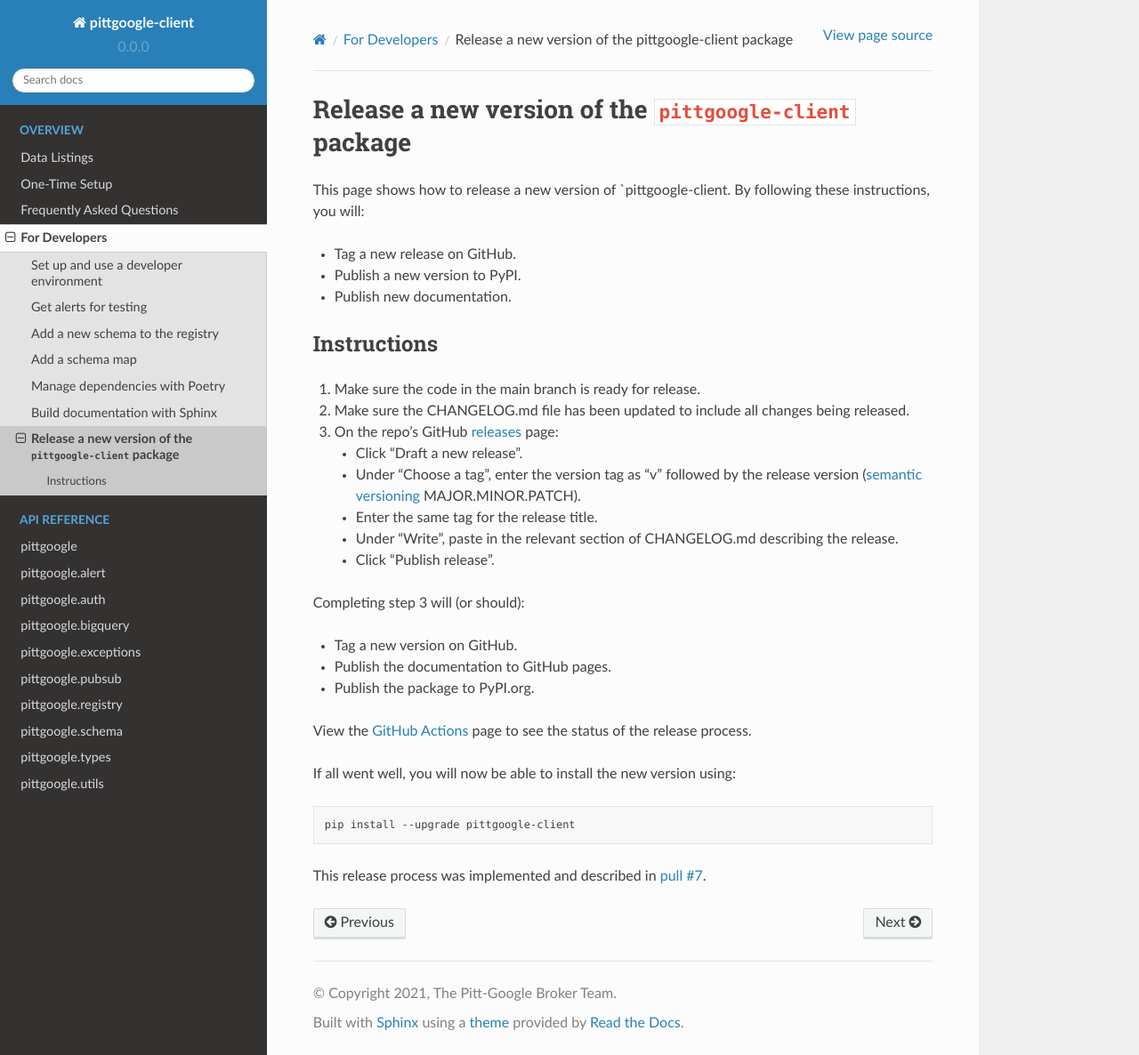
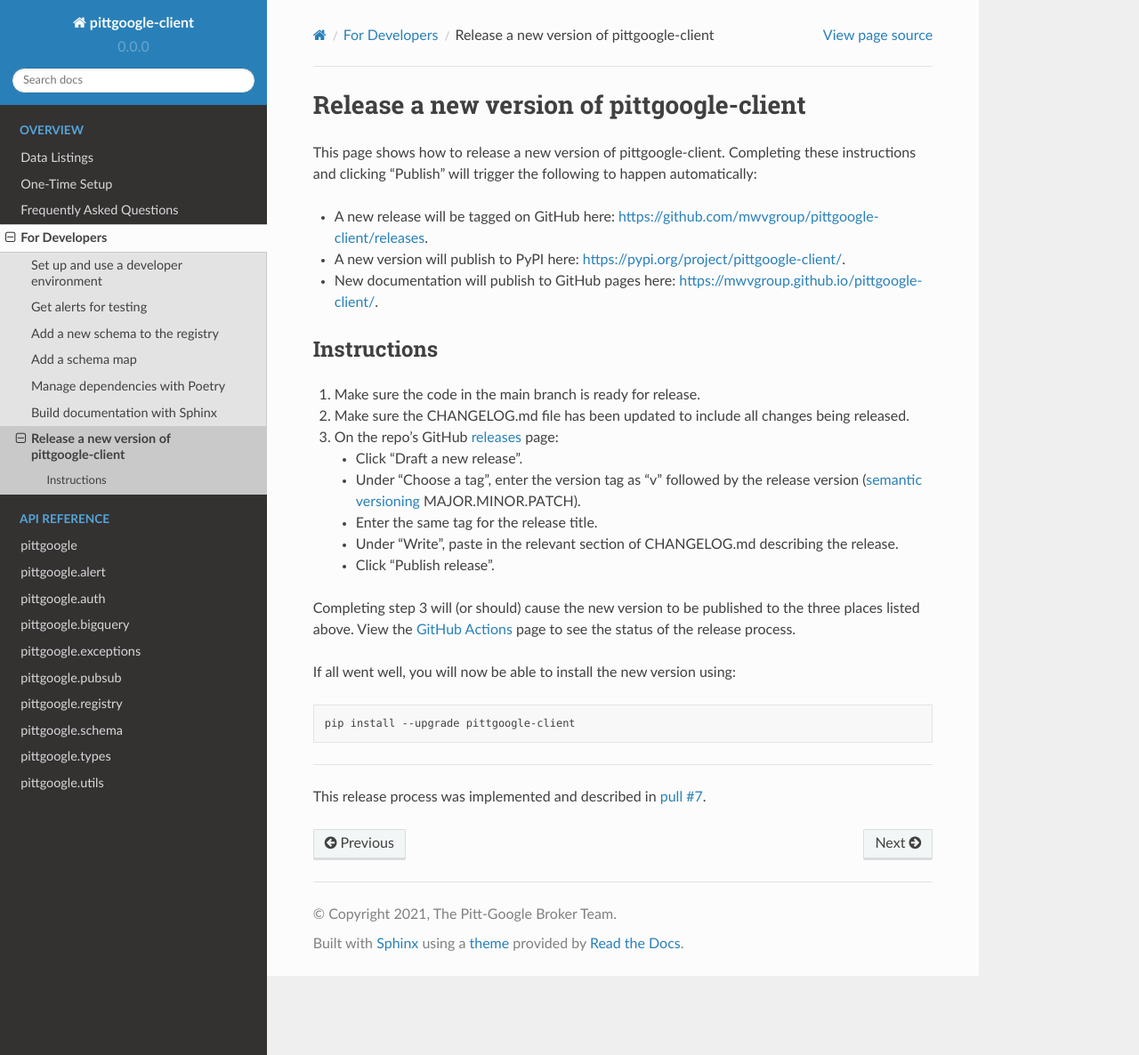
Before and after one commit to mwvgroup/pittgoogle-client, a Sphinx documentation site: the page built from docs/source/for-developers/release-new-version.md, in a window 1280 px wide and 1186 px high. Shown: the whole window at 89% size. Built offline with Sphinx 7.4.7 and the Read the Docs theme 2.0.0, drawn with Linux system fonts in a browser that asks for light colours.

Commit message:
Prep v0.3.10 release (#61)
* Prep v0.3.10. Update CHANGELOG.md

* improve release documentation

````diff
--- a/docs/source/for-developers/release-new-version.md
+++ b/docs/source/for-developers/release-new-version.md
@@ -1,11 +1,12 @@
-# Release a new version of the `pittgoogle-client` package
+# Release a new version of pittgoogle-client
 
-This page shows how to release a new version of `pittgoogle-client.
-By following these instructions, you will:
+This page shows how to release a new version of pittgoogle-client.
+Completing these instructions and clicking "Publish" will trigger the following to
+happen automatically:
 
-- Tag a new release on GitHub.
-- Publish a new version to PyPI.
-- Publish new documentation.
+- A new release will be tagged on GitHub here: <https://github.com/mwvgroup/pittgoogle-client/releases>.
+- A new version will publish to PyPI here: <https://pypi.org/project/pittgoogle-client/>.
+- New documentation will publish to GitHub pages here: <https://mwvgroup.github.io/pittgoogle-client/>.
 
 ## Instructions
 
@@ -21,12 +22,7 @@
     - Under "Write", paste in the relevant section of CHANGELOG.md describing the release.
     - Click "Publish release".
 
-Completing step 3 will (or should):
-
-- Tag a new version on GitHub.
-- Publish the documentation to GitHub pages.
-- Publish the package to PyPI.org.
-
+Completing step 3 will (or should) cause the new version to be published to the three places listed above.
 View the [GitHub Actions](https://github.com/mwvgroup/pittgoogle-client/actions) page to see the
 status of the release process.
 
@@ -36,4 +32,6 @@
 pip install --upgrade pittgoogle-client
 ```
 
+----
+
 This release process was implemented and described in [pull #7](https://github.com/mwvgroup/pittgoogle-client/pull/7).
````
Also changed, not shown: CHANGELOG.md (+4 -0 lines).
